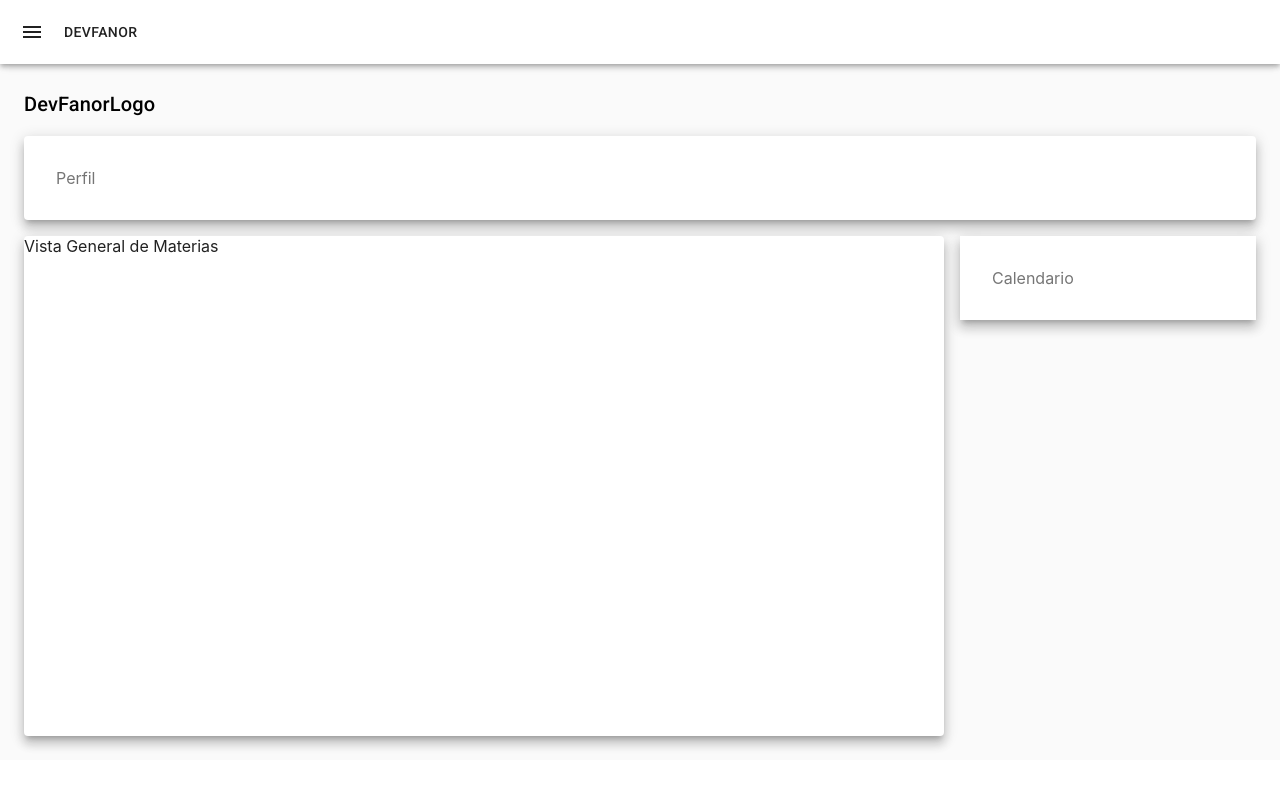
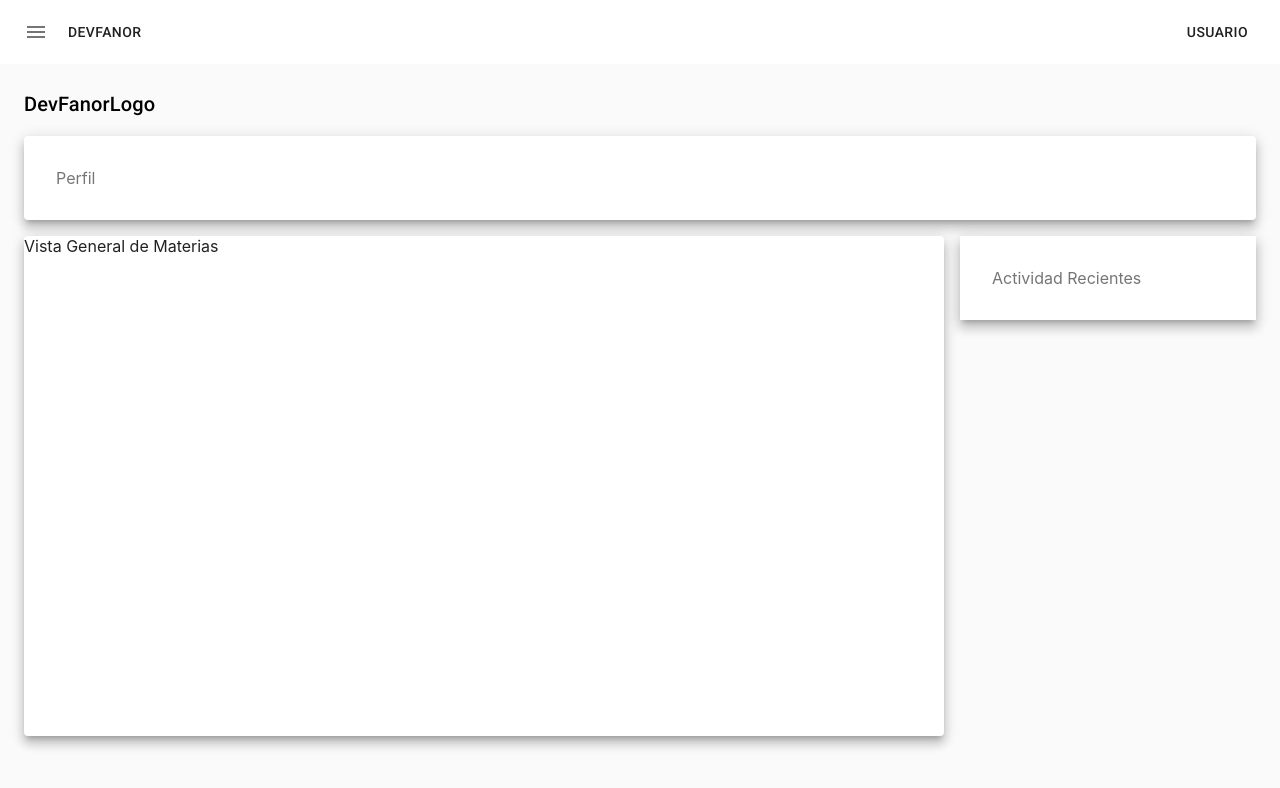
Before and after one commit to Fanor1990/react-admin-dashboard-javascript, a React (Create React App) app: page / in a window 1280 px wide. Shown: the top 788 px of the page. Built offline with nearby package versions, Linux system fonts and the light colour scheme.

Commit message:
toolbaroffset

```diff
--- a/src/components/Cajitas.js
+++ b/src/components/Cajitas.js
@@ -48,7 +48,7 @@ const Cajitas = () => {
 
 
         <Grid item xs={12} md={3} >
-          <Paper  elevation={8} className={classes.paper} square>Calendario</Paper>
+          <Paper  elevation={8} className={classes.paper} square>Actividad Recientes</Paper>
         </Grid>
 
 
--- a/src/components/Contenedor.js
+++ b/src/components/Contenedor.js
@@ -3,61 +3,42 @@ import { makeStyles } from "@material-ui/core/styles";
 import Cajon from "./Cajon";
 import { Hidden } from "@material-ui/core";
 import Navbar from "./Navbar";
-import {Typography, Button} from "@material-ui/core";
-import Cajitas from "./Cajitas"
-import Toolbar from '@material-ui/core/Toolbar';
+
+import Cajitas from "./Cajitas";
+
 const estilos = makeStyles((theme) => ({
-
   toolbar: theme.mixins.toolbar,
   content: {
     flexGrow: 1,
     backgroundColor: theme.palette.background.default,
     padding: theme.spacing(3),
   },
-}))
+}));
 
 const Contenedor = () => {
   const classes = estilos();
   const [abrir, setAbrir] = React.useState(false);
 
   const accionAbrir = () => {
-            setAbrir(!abrir)
-  }
+    setAbrir(!abrir);
+  };
   return (
-
     <>
       <Navbar accionAbrir={accionAbrir} />
 
-
-
       <Hidden xlDown>
-          <Cajon
-          variant="permanent"
-          open={true}
-
-          />
+        <Cajon variant="permanent" open={true} />
       </Hidden>
 
       <Hidden xlUp>
-          <Cajon
-          variant="temporary"
-          open={abrir}
-          onClose={accionAbrir}
-          />
+        <Cajon variant="temporary" open={abrir} onClose={accionAbrir} />
       </Hidden>
 
+      <div className={classes.content}>
+      <Cajitas />
+        <div className={classes.toolbar}> </div>
 
-
-
-
-
-        <div className={classes.content}>
-
-
-            <div className={classes.toolbar}> </div>
-            <Cajitas />
       </div>
-
     </>
   );
 };
--- a/src/components/Navbar.js
+++ b/src/components/Navbar.js
@@ -1,62 +1,41 @@
 import React from 'react';
+import { makeStyles } from '@material-ui/core/styles';
 import AppBar from '@material-ui/core/AppBar';
 import Toolbar from '@material-ui/core/Toolbar';
-import { makeStyles } from "@material-ui/core/styles";
+import Typography from '@material-ui/core/Typography';
+import Button from '@material-ui/core/Button';
 import IconButton from '@material-ui/core/IconButton';
 import MenuIcon from '@material-ui/icons/Menu';
-import {Box} from "@material-ui/core";
-import {Typography, Button} from "@material-ui/core";
+
+
 const estilos = makeStyles((theme) => ({
   root: {
-    display: "flex",
+    flexGrow: 1,
+  },
+
+  title: {
+    flexGrow: 1,
   },
 }));
-
-
-
-
 
 const Navbar = (props) => {
   const classes = estilos();
 
-
-
   return (
-
-    <div className={classes.root}>
-      <AppBar color="contained" >
-
-      <Typography>
-
-            <Box
-
-          color="primary.contrastText"
-         m={1}
-
-          >
-            <IconButton
-            color="inherit"
-
-            onClick={() => props.accionAbrir()}
-
-        >
-
-          <MenuIcon />
-
+    <div className={classes.root} >
+      <AppBar position="static"  variant="contained" color="contained">
+      <Toolbar>
+          <IconButton edge="start"   variant="contained"aria-label="menu"  onClick={() => props.accionAbrir()}>
+            <MenuIcon />
           </IconButton>
-
+          <Typography variant="h8" className={classes.title}>
           <Button>DevFanor</Button>
-          </Box>
-
           </Typography>
-
-
-
-
+          <Button>Usuario
+          </Button>
+        </Toolbar>
       </AppBar>
-
-
-     </div>
+    </div>
   );
 }
-export default Navbar
+export default Navbar;
```
Lines whose indentation alone changed are shown as unchanged.
